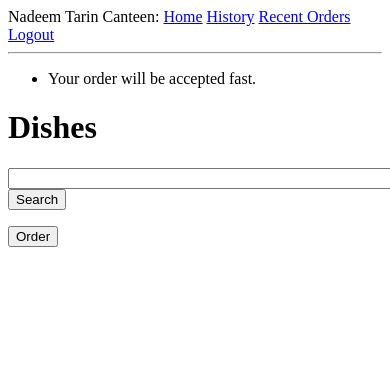
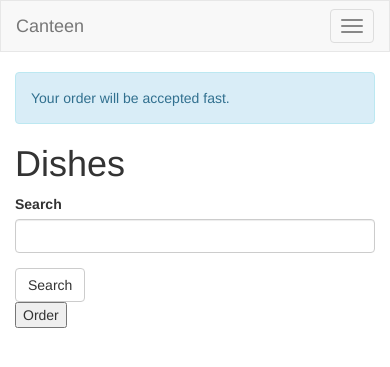
Before and after one commit to himanshuvarandani/Canteen, a Flask app: page / in a window 390 px wide; the page is wider, and only the part inside the window is pictured. Shown: the top 367 px of that part. Run offline with Flask 2, Linux system fonts and the light colour scheme; the visitor is signed in with stand-in values (Sample User, id 1); data comes from the database, SQL or seed files in the repository; both versions use the stored data as it was after the commit; data that the repository does not hold is empty; some libraries are stand-ins or nearby versions.

Commit message:
Included Bootstrap and the mail notification for order completion

```diff
--- a/app/__init__.py
+++ b/app/__init__.py
@@ -3,6 +3,9 @@ from config import Config
 from flask_sqlalchemy import SQLAlchemy
 from flask_migrate import Migrate
 from flask_login import LoginManager
+from flask_mail import Mail
+from flask_moment import Moment
+from flask_bootstrap import Bootstrap
 
 
 app = Flask(__name__)
@@ -11,6 +14,9 @@ db = SQLAlchemy(app)
 migrate = Migrate(app, db)
 login = LoginManager(app)
 login.login_view = 'login'
+mail = Mail(app)
+moment = Moment(app)
+bootstrap = Bootstrap(app)
 
 
 from app import routes, models
--- a/app/models.py
+++ b/app/models.py
@@ -2,6 +2,7 @@ from app import db, login
 from werkzeug.security import generate_password_hash, check_password_hash
 from flask_login import UserMixin
 from datetime import datetime
+from datetime import timedelta
 
 
 class User(UserMixin, db.Model):
@@ -46,7 +47,7 @@ class Quantity(db.Model):
 class History(db.Model):
     id = db.Column(db.Integer, primary_key=True)
     user_id = db.Column(db.Integer, db.ForeignKey('user.id'))
-    timestamp = db.Column(db.DateTime, default = datetime.utcnow)
+    timestamp = db.Column(db.DateTime, default=(datetime.now()-timedelta(minutes=330)))
     orders = db.relationship('Orders', backref='history', lazy='dynamic')
     status = db.Column(db.Integer, default=0.5)
     recent_order_id = db.Column(db.Integer, db.ForeignKey('recent_orders.id'))
--- a/app/routes.py
+++ b/app/routes.py
@@ -1,4 +1,4 @@
-from app import app, db
+from app import app, db, mail
 from flask import render_template, redirect, url_for, request, flash
 from app.forms import LoginForm, RegistrationForm, DishForm, SearchForm
 from flask_login import current_user, login_user, logout_user, login_required
@@ -7,18 +7,30 @@ from werkzeug.urls import url_parse
 from datetime import datetime
 from datetime import timedelta
 from config import Config
+from threading import Thread
+from flask_mail import Message
+import time
+
+
+def notification(app, t, user_email):
+    time.sleep((t-1)*60)
+    with app.app_context():
+        msg = Message('Order Completion', sender=app.config['ADMINS'][0], recipients=[user_email])
+        msg.body = 'Your order is completed.'
+        msg.html = '<h1>Order Completion</h1>'
+        mail.send(msg)
 
 
 @app.route('/', methods=['GET', 'POST'])
 @app.route('/index', methods=['GET', 'POST'])
 @login_required
 def index():
-    recent_orders = RecentOrders.query.filter_by(customer=current_user).all()
+    recent_orders = RecentOrders.query.all()
     l = []
     t = app.config['T']
     for recent_order in recent_orders:
         history = History.query.filter_by(recent_order=recent_order).first()
-        if recent_order.timestamp<=datetime.utcnow():
+        if recent_order.timestamp+timedelta(minutes=330)<=datetime.now():
             orders = Orders.query.filter_by(history=history).all()
             for dish in orders:
                 t -= int(dish.quantity)*int(dish.dish.timetaken)
@@ -61,7 +73,7 @@ def search(dishname):
     for dish in dishes:
         if dish.dishname.lower()==dishname.lower():
             quantity = Quantity.query.filter_by(customer=current_user).filter_by(dish=dish).first()
-            return render_template('search.html', dish=dish, quantity=quantity, next_page='search', form=form)
+            return render_template('search.html', title='Search', dish=dish, quantity=quantity, next_page='search', form=form)
     flash("Sorry, this dish is not available here.")
     return redirect(url_for('index'))
 
@@ -99,6 +111,10 @@ def register():
         user = User(username=form.username.data, email=form.email.data)
         user.set_password(form.password.data)
         db.session.add(user)
+        dishes = Dishes.query.all()
+        for dish in dishes:
+            dishquantity = Quantity(quantity=0, dish=dish, customer=user)
+            db.session.add(dishquantity)
         db.session.commit()
         flash('Congratulations, you are registered user!')
         return redirect(url_for('login'))
@@ -141,7 +157,6 @@ def deletebutton(dishname, next_page):
 @app.route('/order', methods=['GET', 'POST'])
 def order():
     t = app.config['T']
-    print(t)
     if request.method == 'POST':
         dishes = Quantity.query.filter_by(customer=current_user).all()
         a, ta = 0, 0
@@ -149,7 +164,7 @@ def order():
             if dish.quantity!=0:
                 if a==0:
                     flash("Your order is:")
-                    recent_order = RecentOrders(customer=current_user, timestamp=datetime.utcnow())
+                    recent_order = RecentOrders(customer=current_user, timestamp=(datetime.now()-timedelta(minutes=330)))
                     history = History(customer=current_user, recent_order=recent_order)
                     db.session.add(recent_order)
                     db.session.add(history)
@@ -163,6 +178,8 @@ def order():
         if a==0:
             flash("Please select a dish.")
         else:
+            user_email = current_user.email
+            Thread(target=notification, args=(app, t, user_email)).start()
             recent_order.timestamp += timedelta(minutes=t)
             history.total_amount = ta
             app.config['T'] = t
@@ -191,7 +208,7 @@ def history():
     for history in histories:
         if history.status == 0.5:
             recent_order = RecentOrders.query.filter_by(id=history.recent_order_id).first()
-            if recent_order.timestamp<=datetime.utcnow():
+            if recent_order.timestamp+timedelta(minutes=330)<=datetime.now():
                 orders = Orders.query.filter_by(history=history).all()
                 for dish in orders:
                     t -= int(dish.quantity)*int(dish.dish.timetaken)
@@ -206,7 +223,7 @@ def history():
     if l == []:
         flash("You do not order anything till now.")
         return redirect(url_for('index'))
-    return render_template('history.html', l=l)
+    return render_template('history.html', title='History', l=l)
 
 
 @app.route('/recent_orders', methods=['GET', 'POST'])
@@ -216,7 +233,7 @@ def recent_orders():
     t = app.config['T']
     for recent_order in recent_orders:
         history = History.query.filter_by(recent_order=recent_order).first()
-        if recent_order.timestamp<=datetime.utcnow():
+        if recent_order.timestamp+timedelta(minutes=330)<=datetime.now():
             orders = Orders.query.filter_by(history=history).all()
             for dish in orders:
                 t -= int(dish.quantity)*int(dish.dish.timetaken)
@@ -231,7 +248,7 @@ def recent_orders():
         flash("You do not order anything till now or your orders are completed or cancelled.")
         flash("See the status in history.")
         return redirect(url_for('index'))
-    return render_template('recent_orders.html', l=l)
+    return render_template('recent_orders.html', title='Recent Orders', l=l)
 
 
 @app.route('/cancel/<order_id>', methods=['GET', 'POST'])
--- a/app/templates/base.html
+++ b/app/templates/base.html
@@ -1,32 +1,59 @@
-<html>
-  <head>
-    {% if title %}
-    <title>{{ title }} -Canteen</title>
-    {% else %}
-    <title>Canteen</title>
-    {% endif %}
-  </head>
-  <body>
-    <div>Nadeem Tarin Canteen:
-      <a href="{{ url_for('index') }}">Home</a>
-      {% if current_user.is_anonymous %}
-      <a href="{{ url_for('login') }}">Login</a>
-      {% else %}
-      <a href="{{ url_for('history') }}">History</a>
-      <a href="{{ url_for('recent_orders') }}">Recent Orders</a>
-      <a href="{{ url_for('logout') }}">Logout</a>
-      {% endif %}
-    </div>
-    <hr>
+{% extends 'bootstrap/base.html' %}
+
+
+{% block title %}
+  {% if title %}{{ title }} -Canteen{% else %}Canteen{% endif %}
+{% endblock %}
+
+
+{% block navbar %}
+  <nav class="navbar navbar-default">
+      <div class="container">
+        <div class="navbar-header">
+          <button type="button" class="navbar-toggle collapsed" data-toggle="collapse" data-target="#bs-example-navbar-collapse-1" aria-expanded="false">
+            <span class="sr-only">Toggle navigation</span>
+            <span class="icon-bar"></span>
+            <span class="icon-bar"></span>
+            <span class="icon-bar"></span>
+          </button>
+          <a class="navbar-brand" href="{{ url_for('index') }}">Canteen</a>
+        </div>
+        <div class="collapse navbar-collapse" id="bs-example-navbar-collapse-1">
+          <ul class="nav navbar-nav">
+            <li><a href="{{ url_for('index') }}">Home</a></li>
+          </ul>
+          <ul class="nav navbar-nav navbar-right">
+            {% if current_user.is_anonymous %}
+            <li><a href="{{ url_for('login') }}">Login</a></li>
+            {% else %}
+            <li><a href="{{ url_for('history') }}">History</a></li>
+            <li><a href="{{ url_for('recent_orders') }}">Recent Orders</a></li>
+            <li><a href="{{ url_for('logout') }}">Logout</a></li>
+            {% endif %}
+          </ul>
+        </div>
+      </div>
+    </nav>
+{% endblock %}
+
+
+{% block content %}
+  <div class="container">
     {% with messages=get_flashed_messages() %}
     {% if messages %}
-    <ul>
       {% for message in messages %}
-      <li>{{ message }}</li>
+        <div class="alert alert-info" role="alert">{{ message }}</div>
       {% endfor %}
-    </ul>
     {% endif %}
     {% endwith %}
-    {% block content %}{% endblock %}
-  </body>
-</html>
+
+    {% block app_content %}{% endblock %}
+  </div>
+{% endblock %}
+
+
+{% block scripts %}
+  {{ super() }}
+  {{ moment.include_moment() }}
+  {{ moment.locale(auto_detect=True) }}
+{% endblock %}
--- a/app/templates/history.html
+++ b/app/templates/history.html
@@ -1,14 +1,14 @@
 {% extends "base.html" %}
 
 
-{% block content %}
+{% block app_content %}
   <h1>History</h1>
   <ul>
     {% if current_user.username=='admin' %}
-      <li>You add these dishes</li>
+      <li>You added these dishes</li>
     {% endif %}
     {% for (history, orders) in l %}
-      <li>At {{ history.timestamp }}</li>
+      <li>At {{ moment(history.timestamp).format('LLLL') }}</li>
       <ol>
         {% for order in orders %}
           {% if current_user.username=='admin' %}
--- a/app/templates/index.html
+++ b/app/templates/index.html
@@ -1,12 +1,14 @@
 {% extends "base.html" %}
+{% import 'bootstrap/wtf.html' as wtf %}
 
 
-{% block content %}
+{% block app_content %}
     <h1>Dishes</h1>
-    <form action="" method="post">
-      {{ form1.hidden_tag() }}
-      <p>{{ form1.search(size=60) }}{{ form1.submit() }}</p>
-    </form>
+    <div class="row">
+      <div class="col-md-4">
+        {{ wtf.quick_form(form1) }}
+      </div>
+    </div>
     {% for dish in dishes %}
     {% for quantity in quantities %}
     {% if quantity.dish.dishname==dish.dishname %}
@@ -15,31 +17,11 @@
     {% endfor %}
     {% endfor %}
     {% if current_user.username=='admin' %}
-    <form action="" method="post">
-      {{ form.hidden_tag() }}
-      <p>
-        {{ form.dishname.label }}
-        {{ form.dishname(size=30) }}<br>
-        {% for error in form.dishname.errors %}
-        <span style="color: red;">[{{ error }}]</span>
-        {% endfor %}
-      </p>
-      <p>
-        {{ form.amount.label }}
-        {{ form.amount(size=30) }}<br>
-        {% for error in form.amount.errors %}
-        <span style="color: red;">[{{ error }}]</span>
-        {% endfor %}
-      </p>
-      <p>
-        {{ form.timetaken.label }}
-        {{ form.timetaken(size=30) }}<br>
-        {% for error in form.timetaken.errors %}
-        <span style="color: red;">[{{ error }}]</span>
-        {% endfor %}
-      </p>
-      <p>{{ form.submit() }}</p>
-    </form>
+    <div class="row">
+      <div class="col-md-4">
+        {{ wtf.quick_form(form) }}
+      </div>
+    </div>
     {% else %}
     <form action="{{ url_for('order') }}" method="post">
       <input type="submit" name="" value="Order">
--- a/app/templates/recent_orders.html
+++ b/app/templates/recent_orders.html
@@ -1,14 +1,14 @@
 {% extends "base.html" %}
 
 
-{% block content %}
+{% block app_content %}
 <h1>Recent Orders</h1>
 <ul>
   <ol>
   {% for (recent_order, history, orders) in l %}
   <li>Order:</li>
   <ul>
-    <li>At {{ history.timestamp }}</li>
+    <li>{{ moment(history.timestamp).calendar() }}</li>
     <li>Dishes</li>
     <ol>
       {% for dish in orders %}
@@ -16,7 +16,7 @@
       {% endfor %}
     </ol>
     <li>Total Cost is: Rs. {{ history.total_amount }}</li>
-    <li>It will be ready at {{ recent_order.timestamp }}</li>
+    <li>It will be ready {{ moment(recent_order.timestamp).fromNow() }}</li>
     <form action="{{ url_for('cancel', order_id=recent_order.id) }}" method="post">
       <input type="submit" name="" value="Cancel">
     </form>
--- a/config.py
+++ b/config.py
@@ -6,3 +6,9 @@ class Config(object):
     SQLALCHEMY_DATABASE_URI = os.environ.get('DATABASE_URL') or 'sqlite:///' + os.path.join(basedir, 'app.db')
     SQLALCHEMY_TRACK_MODIFICATIONS = False
     T = int(os.environ.get('T') or 0)
+    MAIL_SERVER = os.environ.get('MAIL_SERVER')
+    MAIL_PORT = int(os.environ.get('MAIL_PORT') or 25)
+    MAIL_USE_TLS = os.environ.get('MAIL_USE_TLS') is not None
+    MAIL_USERNAME = os.environ.get('MAIL_USERNAME')
+    MAIL_PASSWORD = os.environ.get('MAIL_PASSWORD')
+    ADMINS = ['himavarandani@gmail.com']
```
Also changed, not shown: app/templates/login.html (+7 -20 lines), app/templates/register.html (+7 -33 lines), app/templates/search.html (+7 -5 lines), app.db.
